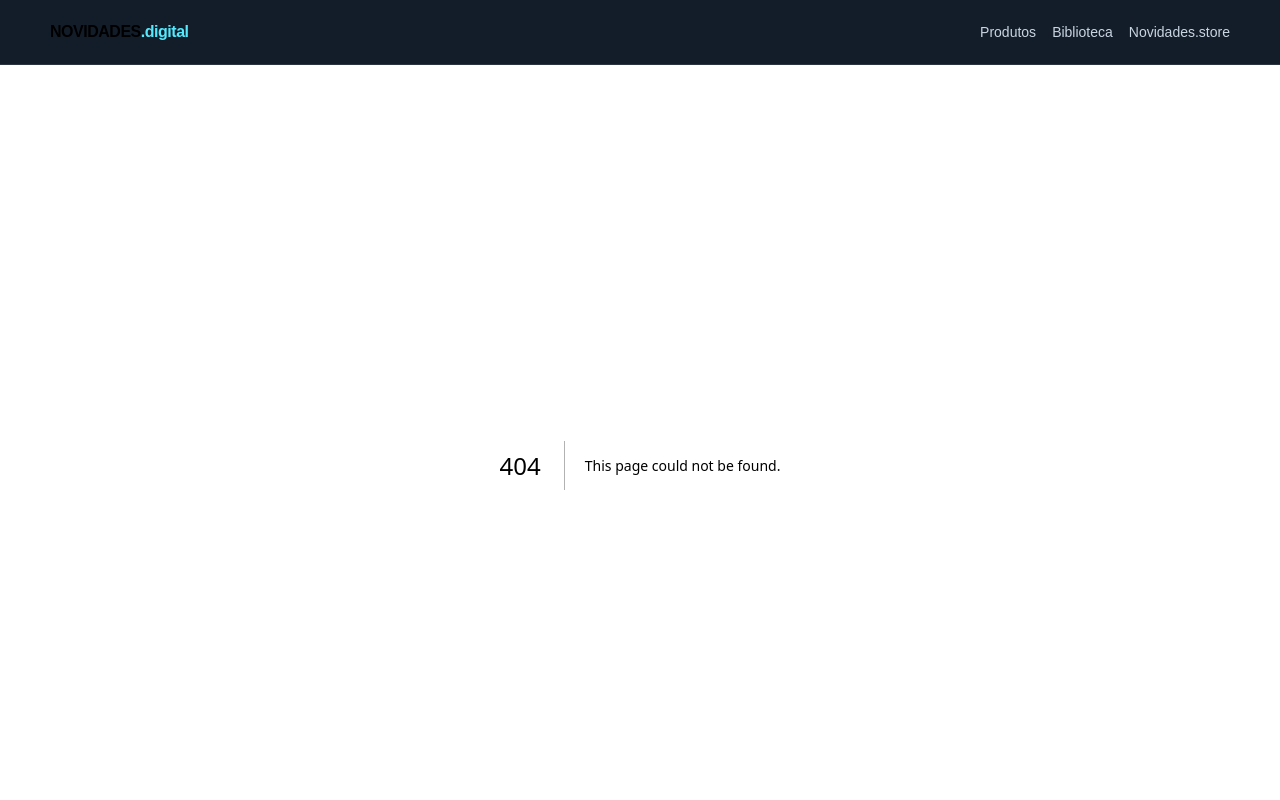
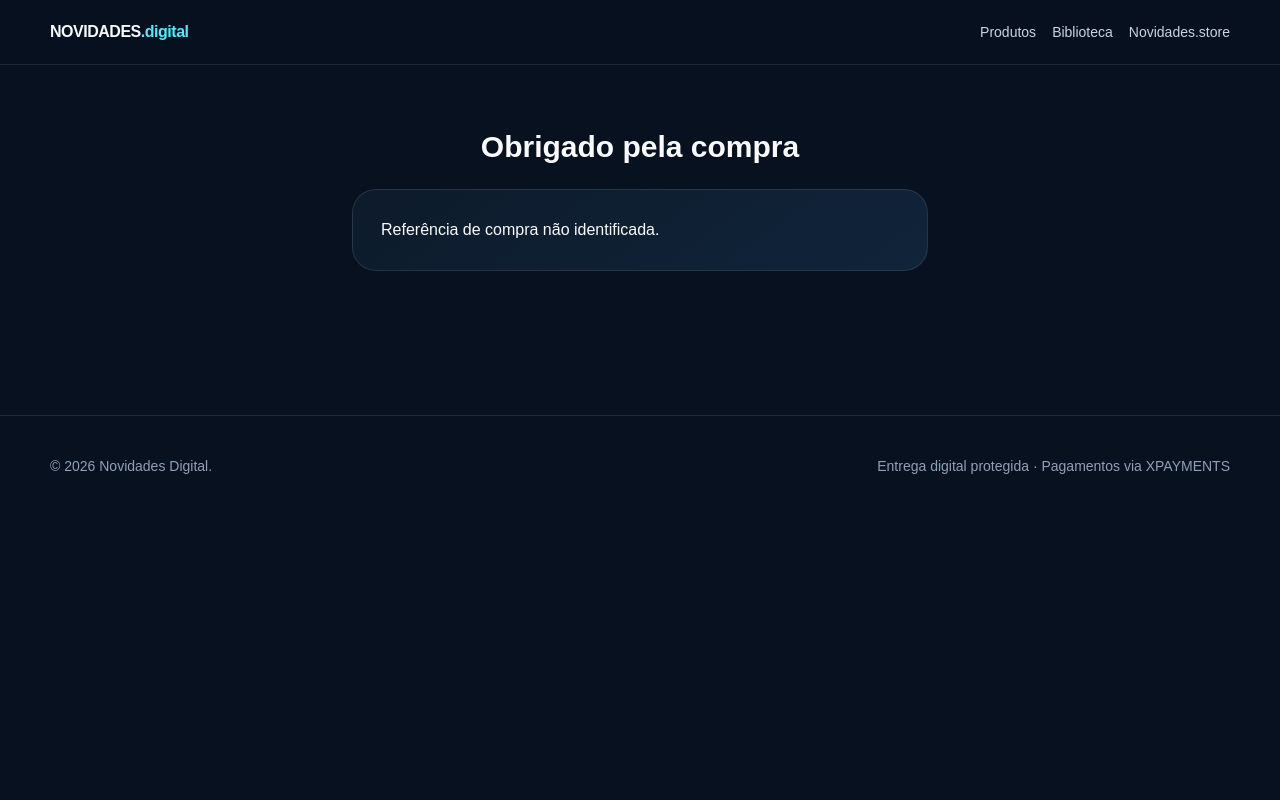
Before and after one commit to nexflowx-hub/novidades-digital, a Next.js app: page /obrigado in a window 1280 px wide. Before the commit this address had no page. Shown: the top 800 px of the page. Built offline with nearby package versions, Linux system fonts and the light colour scheme.

Commit message:
feat: add src/app/obrigado/page.tsx

```diff
--- /dev/null
+++ b/src/app/obrigado/page.tsx
@@ -0,0 +1,13 @@
+import { StatusClient } from "./status-client";
+
+export default async function ThankYouPage({searchParams}:{searchParams:Promise<{reference?:string}>}) {
+  const {reference}=await searchParams;
+  return (
+    <main className="shell py-16">
+      <div className="mx-auto max-w-xl">
+        <h1 className="mb-6 text-center text-3xl font-black">Obrigado pela compra</h1>
+        {reference ? <StatusClient reference={reference}/> : <div className="card p-7">Referência de compra não identificada.</div>}
+      </div>
+    </main>
+  );
+}
```
